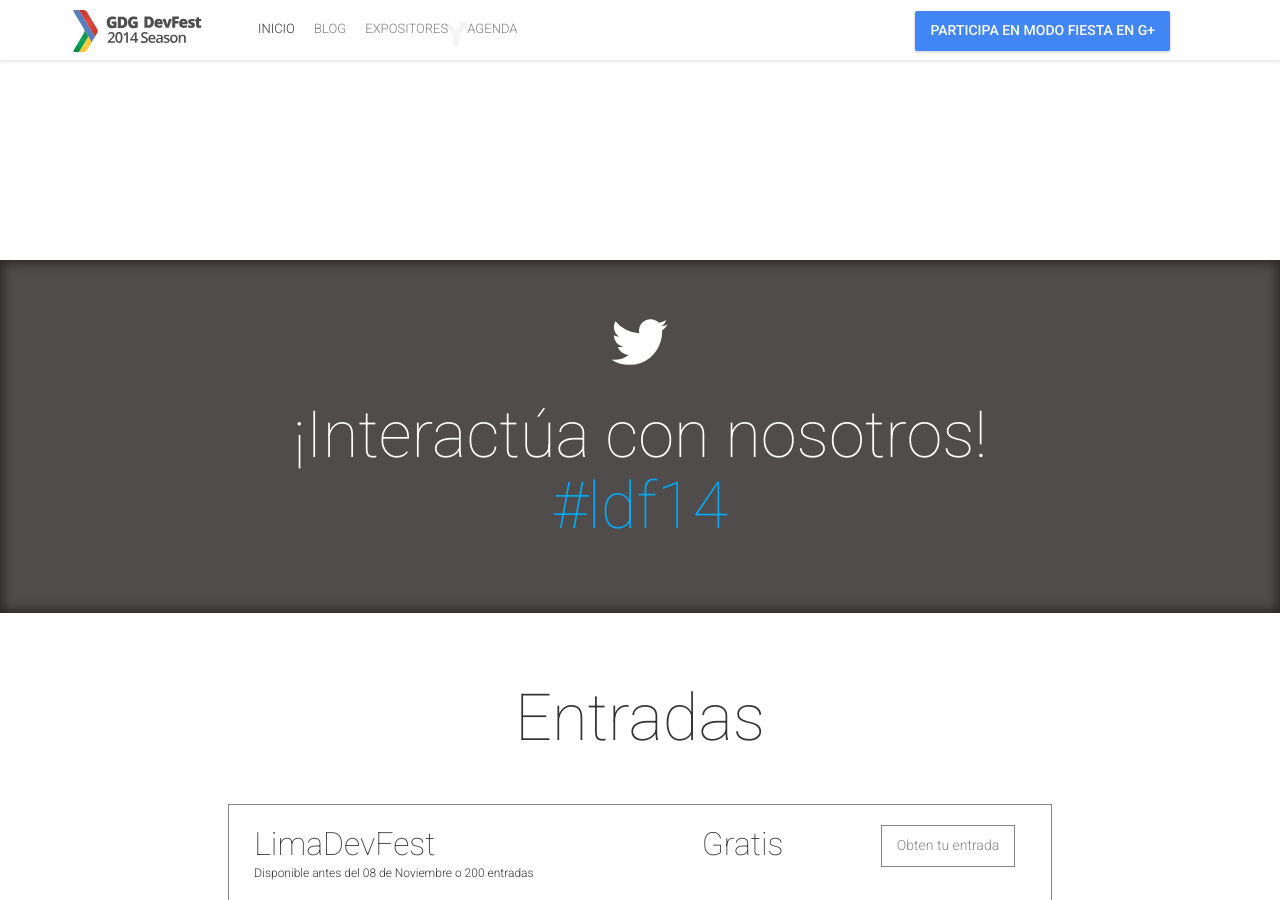
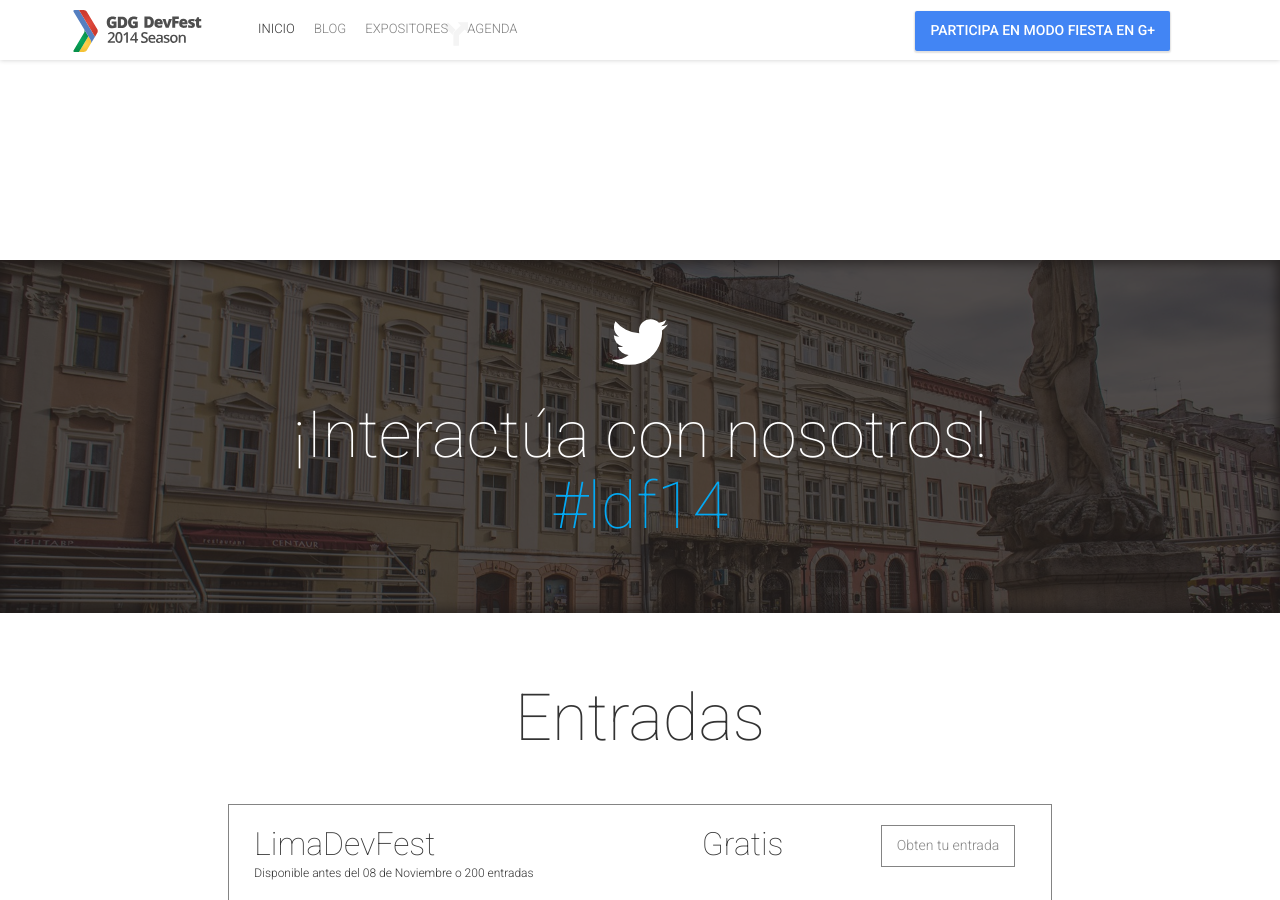
Before and after one commit to GDGOpenLima/gdgdevfestlima2014, a Jekyll site: the page built from index.html, in a window 1280 px wide and 900 px high, scrolled down 2715 px. Built offline with Jekyll 4.4.1, drawn with Linux system fonts in a browser that asks for light colours; nearby versions of some CDN libraries.

Commit message:
modified

```diff
--- a/_config.yml
+++ b/_config.yml
@@ -101,7 +101,7 @@ venueTitle: "Auditorio A"
 venueFeatures: ["3 salones", "", ""]
 
 # Tweets Feed Block
-tweetsFeedImage: "../twitter-feed.jpg"
+tweetsFeedImage: "twitter-feed.jpg"
 tweetsFeedTitle: ¡Interactúa con nosotros!
 twitterHashTag: "ldf14"
 
```
Also changed, not shown: _includes/schedule.html (line endings or trailing spaces), schedule.html (line endings or trailing spaces), speakers.html (line endings or trailing spaces).
